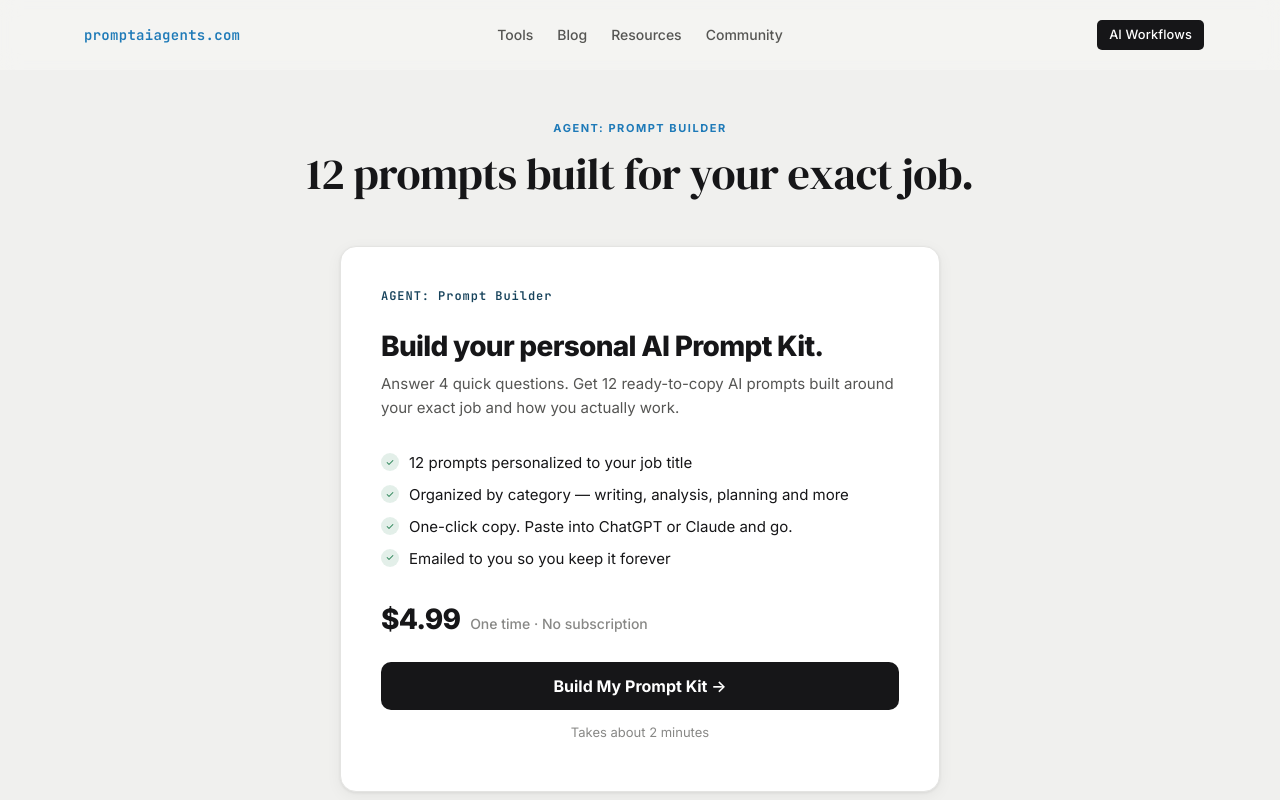
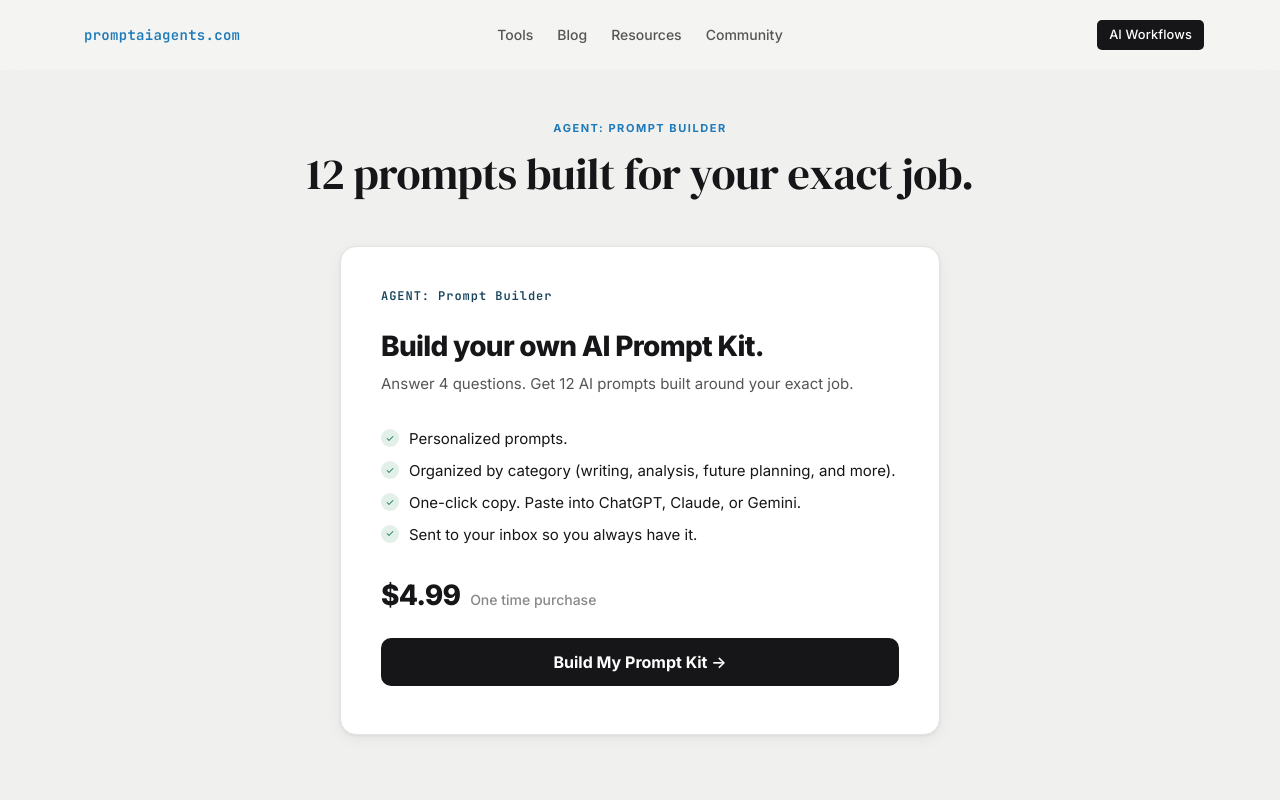
Before and after one commit to coolcalvin457-tech/agent-timesaver-nextjs, a Next.js app: page /prompt-builder in a window 1280 px wide. Shown: the top 800 px of the page. Built offline with nearby package versions, Linux system fonts and the light colour scheme.

Commit message:
Session 18 - site copy editing pass + CLAUDE.md update

```diff
--- a/components/PromptBuilderTool.tsx
+++ b/components/PromptBuilderTool.tsx
@@ -240,19 +240,18 @@ export default function PromptBuilderTool({ paymentStatus, sessionId }: Props) {
         <div className="screen">
           <p className="tool-tag">AGENT: Prompt Builder</p>
           <h1 className="screen-headline">
-            Build your personal AI&nbsp;Prompt Kit.
+            Build your own AI Prompt Kit.
           </h1>
           <p className="screen-subheadline">
-            Answer 4 quick questions. Get 12 ready-to-copy AI prompts built
-            around your exact job and how you actually work.
+            Answer 4 questions. Get 12 AI prompts built around your exact job.
           </p>
 
           <div className="pb-perks">
             {[
-              "12 prompts personalized to your job title",
-              "Organized by category — writing, analysis, planning and more",
-              "One-click copy. Paste into ChatGPT or Claude and go.",
-              "Emailed to you so you keep it forever",
+              "Personalized prompts.",
+              "Organized by category (writing, analysis, future planning, and more).",
+              "One-click copy. Paste into ChatGPT, Claude, or Gemini.",
+              "Sent to your inbox so you always have it.",
             ].map((perk) => (
               <div key={perk} className="pb-perk">
                 <span className="perk-check">✓</span>
@@ -263,7 +262,7 @@ export default function PromptBuilderTool({ paymentStatus, sessionId }: Props) {
 
           <div className="pb-price-row">
             <span className="pb-price">$4.99</span>
-            <span className="pb-price-note">One time · No subscription</span>
+            <span className="pb-price-note">One time purchase</span>
           </div>
 
           <button
@@ -272,16 +271,6 @@ export default function PromptBuilderTool({ paymentStatus, sessionId }: Props) {
           >
             Build My Prompt Kit →
           </button>
-          <p
-            style={{
-              marginTop: "12px",
-              fontSize: "0.8125rem",
-              color: "var(--text-muted)",
-              textAlign: "center",
-            }}
-          >
-            Takes about 2 minutes
-          </p>
         </div>
       </div>
     );
@@ -296,10 +285,6 @@ export default function PromptBuilderTool({ paymentStatus, sessionId }: Props) {
           <ProgressBar />
           <p className="step-label">Question 1 of 4</p>
           <p className="question-stem">What&apos;s your job title?</p>
-          <p className="question-subheadline">
-            Be specific. &ldquo;Senior HR Manager&rdquo; is better than
-            &ldquo;HR.&rdquo;
-          </p>
           <input
             type="text"
             className="input"
@@ -342,7 +327,6 @@ export default function PromptBuilderTool({ paymentStatus, sessionId }: Props) {
           <p className="question-stem">
             What best describes most of your work?
           </p>
-          <p className="question-subheadline">Pick the one that fits closest.</p>
           <div className="choices">
             {WORK_TYPES.map((option) => (
               <button
@@ -407,10 +391,7 @@ export default function PromptBuilderTool({ paymentStatus, sessionId }: Props) {
           <ProgressBar />
           <p className="step-label">Question 3 of 4</p>
           <p className="question-stem">
-            How do you currently use AI tools like ChatGPT or Claude?
-          </p>
-          <p className="question-subheadline">
-            Be honest — this helps us calibrate your prompts.
+            How do you currently use AI tools like ChatGPT, Claude, or Gemini?
           </p>
           <div className="choices">
             {AI_USAGE_OPTIONS.map((option) => (
@@ -476,10 +457,7 @@ export default function PromptBuilderTool({ paymentStatus, sessionId }: Props) {
           <ProgressBar />
           <p className="step-label">Question 4 of 4</p>
           <p className="question-stem">
-            What feels hardest about using AI right now?
-          </p>
-          <p className="question-subheadline">
-            This is how we make your prompts actually solve something.
+            Is there anything you&apos;ve found challenging about using AI?
           </p>
           {error && (
             <p
```
